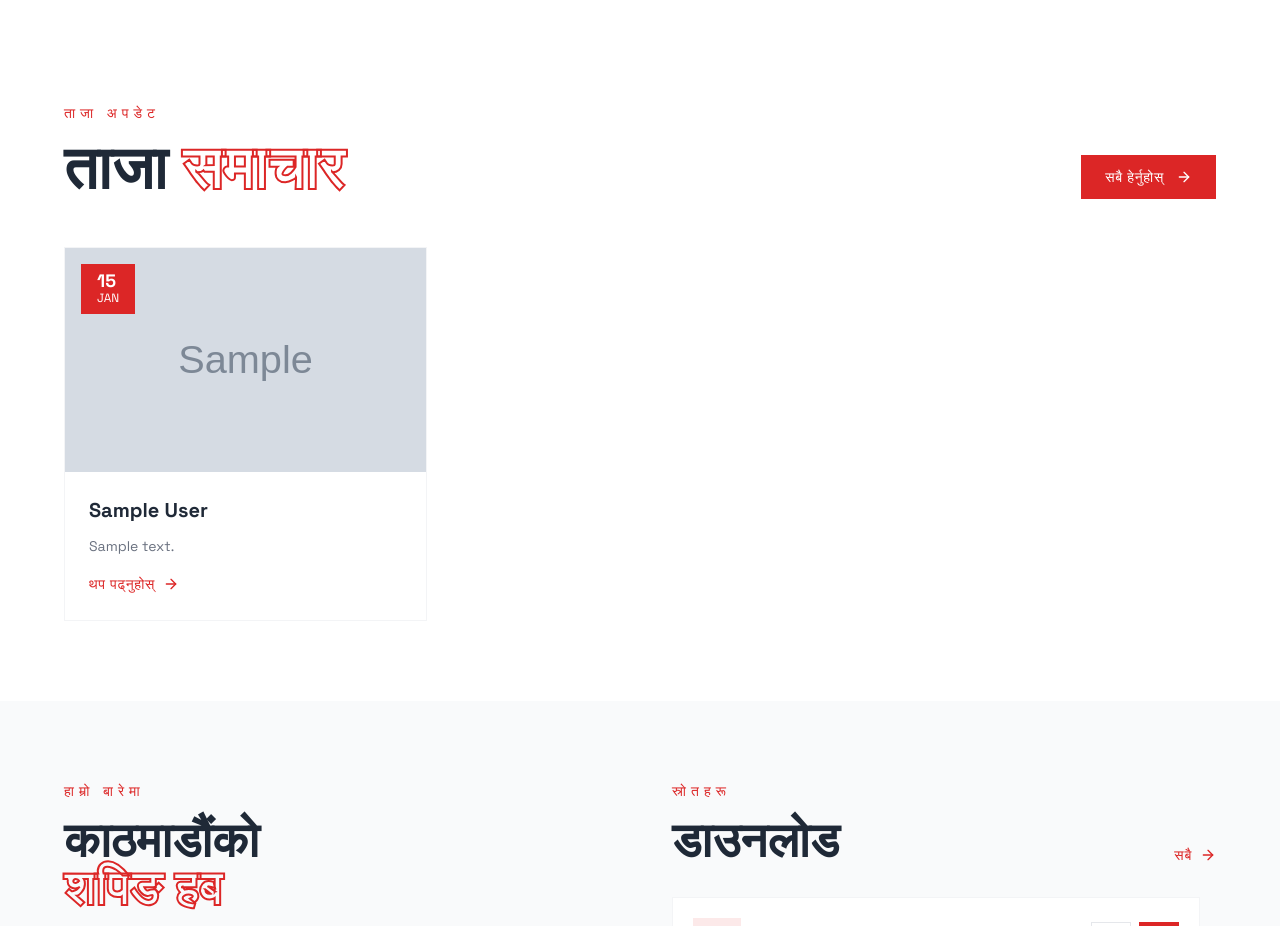
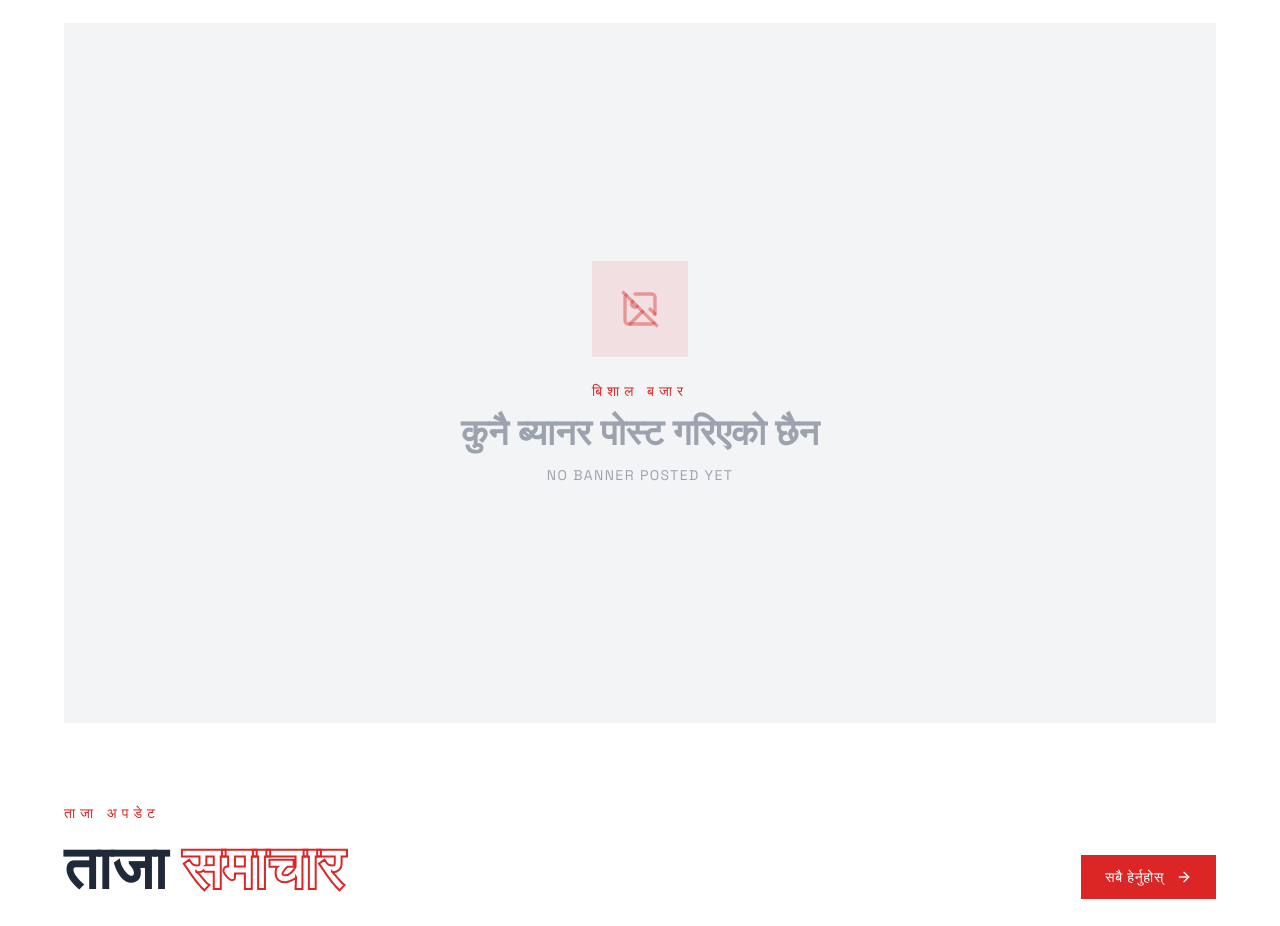
Before and after one commit to ompandey07/bishalbazar, a Django app: page / in a window 1280 px wide. Shown: the part 117-1043 px from the top of the page. Run offline with Django 5.2, Linux system fonts and the light colour scheme; tables that the repository leaves empty hold one stand-in row (values such as "Sample post"); grey boxes marked "Sample" are stand-in pictures; some libraries are stand-ins or nearby versions.

Commit message:
fixed banenr issues

```diff
--- a/templates/core/index.html
+++ b/templates/core/index.html
@@ -66,6 +66,17 @@
             {% for image in banners.images.all %}
             <button onclick="goToSlide({{ forloop.counter0 }})" class="indicator h-1 transition-all duration-500 hover:bg-white {% if forloop.first %}active w-12 bg-primary{% else %}w-6 bg-white/30{% endif %}"></button>
             {% endfor %}
+        </div>
+    </div>
+    {% else %}
+    <div class="relative h-[500px] md:h-[600px] lg:h-[700px] overflow-hidden bg-gray-100 dark:bg-zinc-900 flex items-center justify-center">
+        <div class="text-center">
+            <div class="w-24 h-24 bg-primary/10 flex items-center justify-center mx-auto mb-6">
+                <i data-lucide="image-off" class="w-10 h-10 text-primary/40"></i>
+            </div>
+            <p class="text-sm uppercase tracking-[5px] text-primary mb-3">बिशाल बजार</p>
+            <h2 class="text-3xl md:text-4xl font-bold text-gray-400 dark:text-white/20">कुनै ब्यानर पोस्ट गरिएको छैन</h2>
+            <p class="text-gray-400 dark:text-white/20 mt-3 text-sm uppercase tracking-widest">No Banner Posted Yet</p>
         </div>
     </div>
     {% endif %}
```
